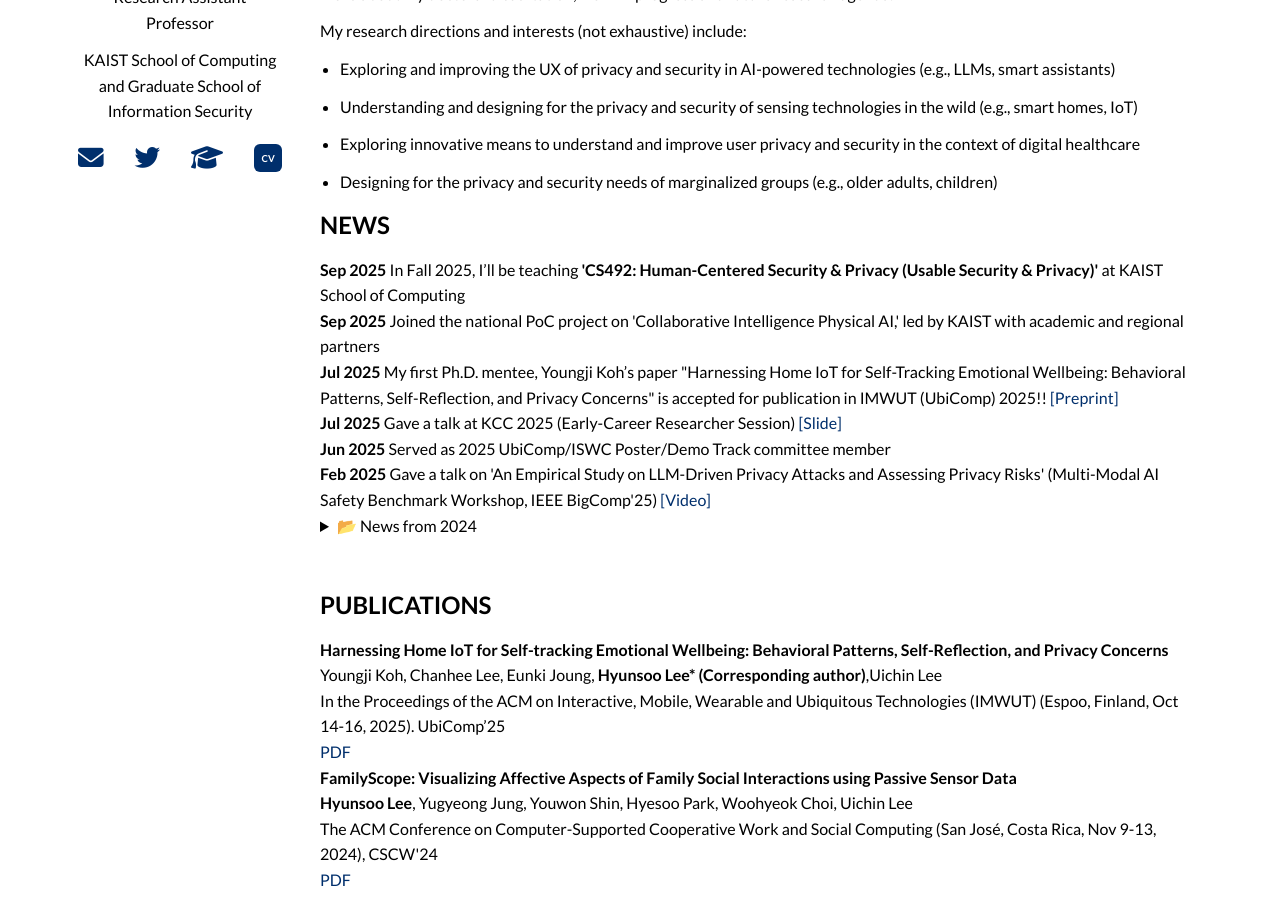
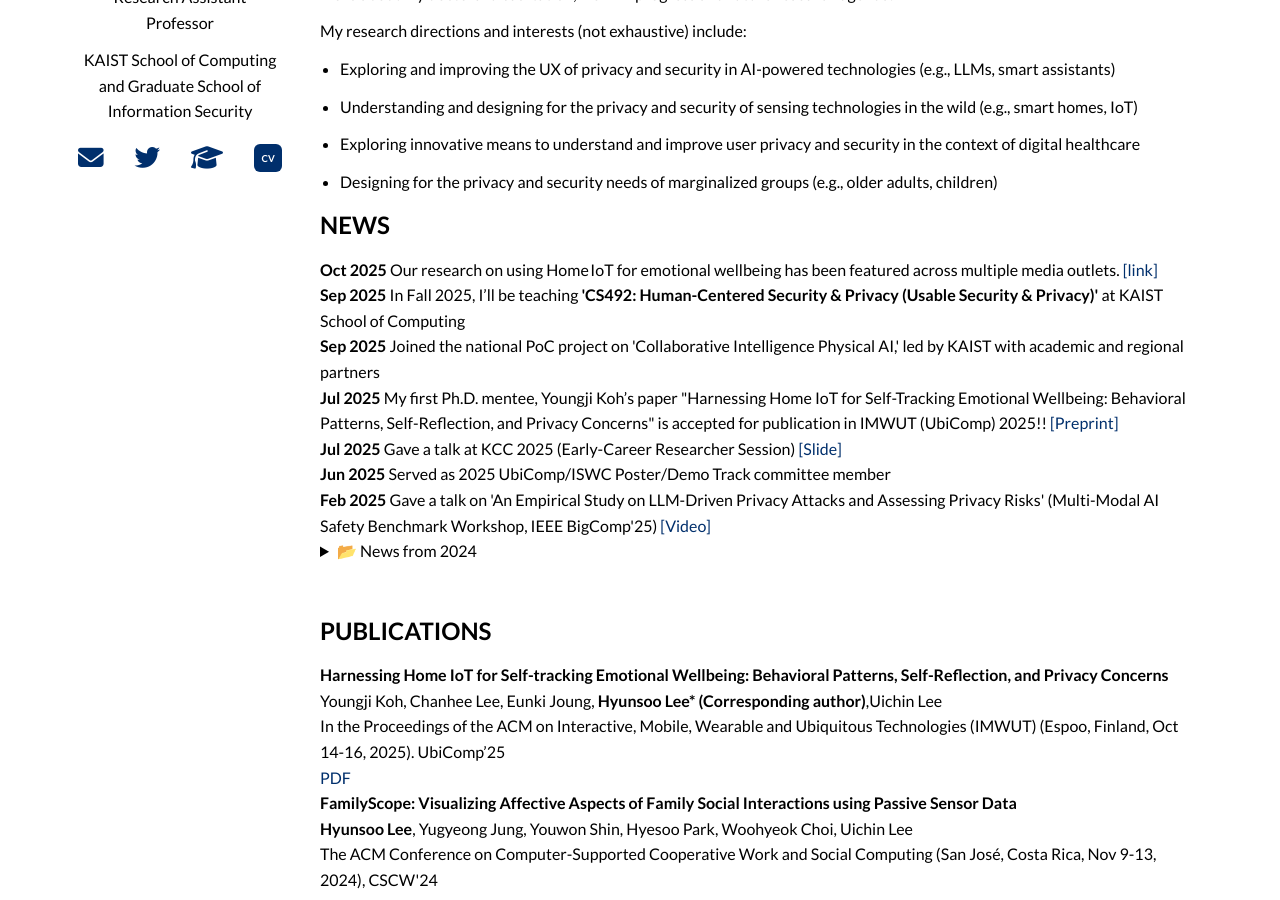
Before and after one commit to hslee90/hslee90.github.io, a Jekyll site: the page built from index.md, in a window 1280 px wide and 900 px high, scrolled down 328 px. Built offline with Jekyll 4.4.1, drawn with Linux system fonts in a browser that asks for light colours; nearby versions of some CDN libraries.

Commit message:
Update index.md

```diff
--- a/index.md
+++ b/index.md
@@ -45,6 +45,9 @@ title: "Home"
 
 <h2 id="news">NEWS</h2>
 
+<div class="news-item">
+  <strong>Oct 2025</strong> Our research on using Home IoT for emotional wellbeing has been featured across multiple media outlets. <a href="https://www.mk.co.kr/news/it/11446938" target="_blank" rel="noopener noreferrer">[link]</a>
+</div>
 <div class="news-item">
   <strong>Sep 2025</strong> In Fall 2025, I’ll be teaching <strong>'CS492: Human-Centered Security & Privacy (Usable Security & Privacy)'</strong> at KAIST School of Computing
 </div>
```
